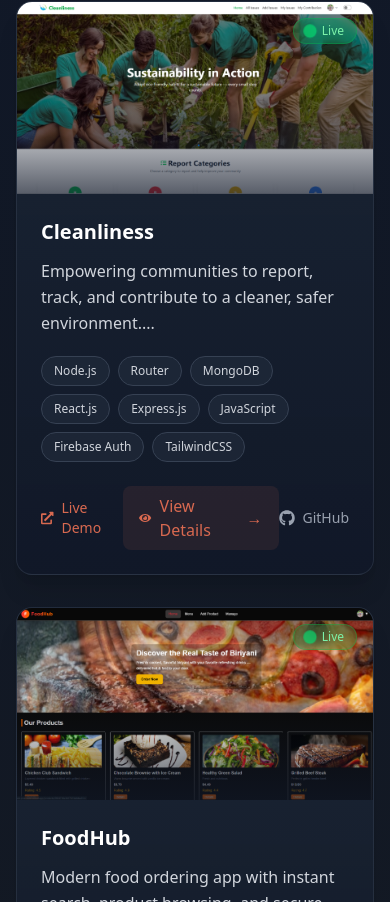
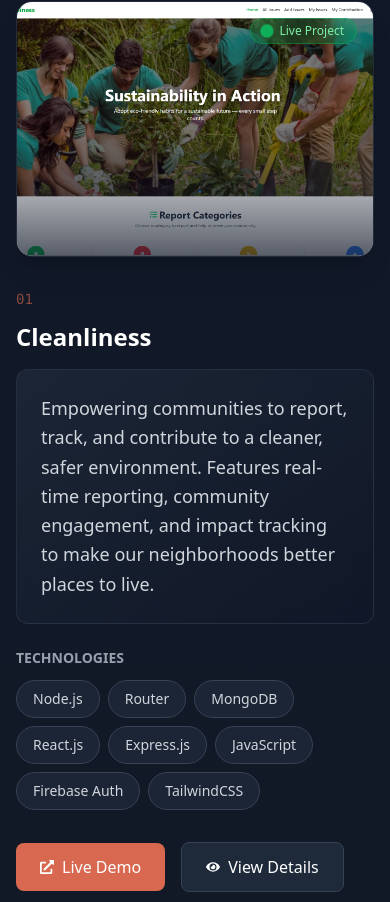
Before and after one commit to Shoybit/portfolio, a Next.js app: page / in a window 390 px wide. Shown: the part 3042-3944 px from the top of the page. Built offline with nearby package versions, Linux system fonts and the light colour scheme.

Commit message:
assetVerse added project

```diff
--- a/app/data/projects.ts
+++ b/app/data/projects.ts
@@ -59,5 +59,28 @@ export const projects: Project[] = [
       "DaisyUI",
       "Toastify",
     ],
+
+  },
+   {
+    slug: "assetVerse",
+    name: "AssetVerse",
+    image: "/assetverse.png",
+    description:
+      "AssetVerse is a modern Digital Asset Management (DAM) web application built with React and Vite. The platform allows users to manage, track, and organize digital or physical assets in a structured and user-friendly environment.",
+    live: "https://my-assetverse.vercel.app/",
+    github: "https://github.com/Shoybit/AssetVerse",
+    tech: [
+      "React",
+      "Vite",
+      "Tailwind CSS",
+      "DaisyUI",
+      "Axios",
+      "React Router",
+      "React Hook Form",
+      "Recharts",
+      "Framer Motion",
+      "SweetAlert2",
+      "React Toastify",
+    ],
   },
 ];
--- a/components/Projects.tsx
+++ b/components/Projects.tsx
@@ -6,7 +6,7 @@ export default function Projects() {
   const updatedProjects = [
     {
       name: "Cleanliness",
-      description: "Empowering communities to report, track, and contribute to a cleaner, safer environment....",
+      description: "Empowering communities to report, track, and contribute to a cleaner, safer environment. Features real-time reporting, community engagement, and impact tracking to make our neighborhoods better places to live.",
       tech: ["Node.js", "Router", "MongoDB", "React.js", "Express.js", "JavaScript", "Firebase Auth", "TailwindCSS"],
       live: "https://kaleidoscopic-alpaca-0f5158.netlify.app/",
       details: "/projects/cleanliness",
@@ -15,7 +15,7 @@ export default function Projects() {
     },
     {
       name: "FoodHub",
-      description: "Modern food ordering app with instant search, product browsing, and secure ordering....",
+      description: "Modern food ordering app with instant search, product browsing, and secure ordering. Built with performance and user experience in mind, featuring real-time updates and seamless checkout.",
       tech: ["Next.js", "JavaScript", "React", "Firebase", "Express", "MongoDB Atlas", "Vercel", "TailwindCSS"],
       live: "https://foodhub-one-neon.vercel.app/",
       details: "/projects/foodhub",
@@ -23,41 +23,71 @@ export default function Projects() {
       image: "/Screenshot 2025-12-05 225958.png"
     },
     {
-      name: "Green-Nest",
-      description: "Eco-friendly web application promoting sustainable products and green lifestyle awareness....",
+      name: "GreenNest",
+      description: "Eco-friendly web application promoting sustainable products and green lifestyle awareness. Discover eco-friendly products, track your carbon footprint, and join a community of environmentally conscious individuals.",
       tech: ["React", "Tailwind", "Firebase", "DaisyUI", "ReactJS", "Toastify", "Spinner", "TailwindCSS"],
       live: "https://remarkable-torte-c4c438.netlify.app/",
       details: "/projects/green-nest",
       github: "https://github.com/Shoybit/Green-Nest",
       image: "/greennest.png"
-    }
+    },
+    {
+      name: "AssetVerse",
+      description: "AssetVerse is a modern Digital Asset Management (DAM) web application built with the MERN ecosystem (Frontend: React + Vite). The platform is designed to efficiently manage, track, and organize digital or physical assets in a structured and user-friendly environment.",
+      tech: [
+  "React",
+  "Vite",
+  "Tailwind CSS",
+  "DaisyUI",
+  "Axios",
+  "React Router",
+  "React Hook Form",
+  "Recharts",
+  "Framer Motion",
+  "SweetAlert2",
+  "React Toastify"
+],
+      live: "https://my-assetverse.vercel.app/",
+      details: "/projects/assetVerse",
+      github: "https://github.com/Shoybit/AssetVerse",
+      image: "/AssetVerse.png"
+    },
+
   ];
 
   return (
-    <section id="projects" className="py-16 md:py-24 px-4 md:px-8 lg:px-16 bg-linear-to-b from-gray-900 to-background-dark">
+    <section id="projects" className="py-16 md:py-24 px-4 md:px-8 lg:px-16 bg-gradient-to-b from-gray-900 to-background-dark">
       <div className="container mx-auto">
         {/* Header with improved styling */}
         <div className="text-center mb-16">
           <h2 className="text-3xl md:text-4xl lg:text-5xl font-bold text-center text-white dark:text-white mb-8 md:mb-12">
             My Projects<span className="text-primary">.</span>
           </h2>
-
-
           <p className="text-gray-300 text-lg max-w-2xl mx-auto leading-relaxed">
             A selection of my favorite work. I&apos;m passionate about building clean, efficient, and user-friendly applications.
           </p>
         </div>
 
-        {/* Projects Grid with updated design */}
-        <div className="grid grid-cols-1 md:grid-cols-2 lg:grid-cols-3 gap-8">
+        {/* Alternating Projects Layout */}
+        <div className="space-y-16 md:space-y-24">
           {updatedProjects.map((project, index) => (
             <div
               key={index}
-              className="group bg-linear-to-b from-gray-800/80 to-gray-900/90 rounded-2xl overflow-hidden shadow-xl hover:shadow-primary/20 transition-all duration-500 border border-gray-700/50 hover:border-primary/30"
+              className={`
+                flex flex-col
+                ${index % 2 === 0 ? 'lg:flex-row' : 'lg:flex-row-reverse'}
+                gap-8 lg:gap-12 xl:gap-16
+                group
+              `}
             >
-              {/* Image with overlay */}
-              <div className="h-48 md:h-56 overflow-hidden relative">
-                <div className="absolute inset-0 bg-linear-to-t from-gray-900 via-transparent to-transparent opacity-70 z-10"></div>
+              {/* Image Section */}
+              <div className="lg:w-1/2 relative">
+                <div className="
+                  relative h-64 md:h-80 lg:h-96 rounded-2xl overflow-hidden
+                  shadow-xl hover:shadow-2xl transition-all duration-500
+                  border border-gray-700/50 group-hover:border-primary/30
+                ">
+                  <div className="absolute inset-0 bg-gradient-to-t from-gray-900 via-transparent to-transparent opacity-70 z-10"></div>
                   <img
                     src={project.image}
                     alt={project.name}
@@ -67,56 +97,95 @@ export default function Projects() {
                   <div className="absolute top-4 right-4 z-20 bg-green-500/20 backdrop-blur-sm px-3 py-1 rounded-full border border-green-500/30">
                     <span className="flex items-center gap-2 text-green-300 text-xs font-medium">
                       <div className="w-2 h-2 bg-green-400 rounded-full animate-pulse"></div>
-                    Live
+                      Live Project
                     </span>
                   </div>
                 </div>
+              </div>
 
-              {/* Content */}
-              <div className="p-6">
+              {/* Content Section */}
+              <div className="lg:w-1/2 flex flex-col justify-center">
+                {/* Project Number */}
+                <span className="text-primary/60 text-sm font-mono mb-3">
+                  {(index + 1).toString().padStart(2, '0')}
+                </span>
+
                 {/* Title */}
-                <h3 className="text-xl font-bold text-white mb-3 group-hover:text-primary transition-colors">
+                <h3 className="text-2xl md:text-3xl lg:text-4xl font-bold text-white mb-4 group-hover:text-primary transition-colors">
                   {project.name}
                 </h3>
 
-                {/* Description */}
-                <p className="text-gray-300 mb-5 text-[16px] leading-relaxed line-clamp-3">
+                {/* Description Card */}
+                <div className="
+                  bg-gradient-to-br from-gray-800/80 to-gray-900/90
+                  rounded-xl p-6 mb-6
+                  border border-gray-700/50
+                  backdrop-blur-sm
+                ">
+                  <p className="text-gray-300 text-lg leading-relaxed">
                     {project.description}
                   </p>
+                </div>
 
                 {/* Tech Stack */}
-                <div className="flex flex-wrap gap-2 mb-6">
+                <div className="mb-8">
+                  <h4 className="text-sm font-semibold text-gray-400 mb-3">TECHNOLOGIES</h4>
+                  <div className="flex flex-wrap gap-2">
                     {project.tech.map((tech, i) => (
                       <span
                         key={i}
-                      className="text-xs bg-gray-800/80 text-gray-300 px-3 py-1.5 rounded-full border border-gray-700 hover:border-primary/50 transition-colors"
+                        className="
+                          text-sm bg-gray-800/80 text-gray-300
+                          px-4 py-2 rounded-full
+                          border border-gray-700
+                          hover:border-primary/50 hover:text-primary
+                          transition-all duration-300
+                        "
                       >
                         {tech}
                       </span>
                     ))}
                   </div>
+                </div>
 
                 {/* Action Buttons */}
-                <div className="flex justify-between items-center">
+                <div className="flex flex-wrap items-center gap-4">
                   {/* Live Demo */}
                   <Link
                     href={project.live}
                     target="_blank"
                     rel="noopener noreferrer"
-                    className="group/live flex items-center gap-2 text-primary hover:text-primary-light text-sm font-medium transition-colors"
+                    className="
+                      group/btn
+                      flex items-center gap-2
+                      px-6 py-3
+                      bg-primary hover:bg-primary-dark
+                      text-white font-medium
+                      rounded-lg
+                      transition-all duration-300
+                      hover:shadow-lg hover:shadow-primary/30
+                    "
                   >
                     <FaExternalLinkAlt className="text-sm" />
                     <span>Live Demo</span>
                   </Link>
 
-                  {/* View Details - Centered and prominent */}
+                  {/* View Details */}
                   <Link
                     href={project.details}
-                    className="group/details flex items-center gap-2 px-4 py-2 bg-primary/10 hover:bg-primary/20 text-primary rounded-lg transition-all duration-300"
+                    className="
+                      group/btn
+                      flex items-center gap-2
+                      px-6 py-3
+                      bg-gray-800 hover:bg-gray-700
+                      text-white font-medium
+                      rounded-lg
+                      transition-all duration-300
+                      border border-gray-700 hover:border-primary/50
+                    "
                   >
                     <FaEye className="text-sm" />
-                    <span className="font-medium">View Details</span>
-                    <span className="group-hover/details:translate-x-1 transition-transform">→</span>
+                    <span>View Details</span>
                   </Link>
 
                   {/* GitHub */}
@@ -124,18 +193,26 @@ export default function Projects() {
                     href={project.github}
                     target="_blank"
                     rel="noopener noreferrer"
-                    className="group/github flex items-center gap-2 text-gray-400 hover:text-white text-sm font-medium transition-colors"
+                    className="
+                      group/btn
+                      flex items-center gap-2
+                      px-6 py-3
+                      bg-gray-800/50 hover:bg-gray-800
+                      text-gray-400 hover:text-white
+                      font-medium
+                      rounded-lg
+                      transition-all duration-300
+                      border border-gray-700 hover:border-primary/50
+                    "
                   >
                     <FaGithub className="text-base" />
-                    <span>GitHub</span>
+                    <span>Code</span>
                   </Link>
                 </div>
               </div>
             </div>
           ))}
         </div>
-
-
       </div>
     </section>
   );
```
Also changed, not shown: public/AssetVerse.png (added). Lines whose indentation alone changed are shown as unchanged.
